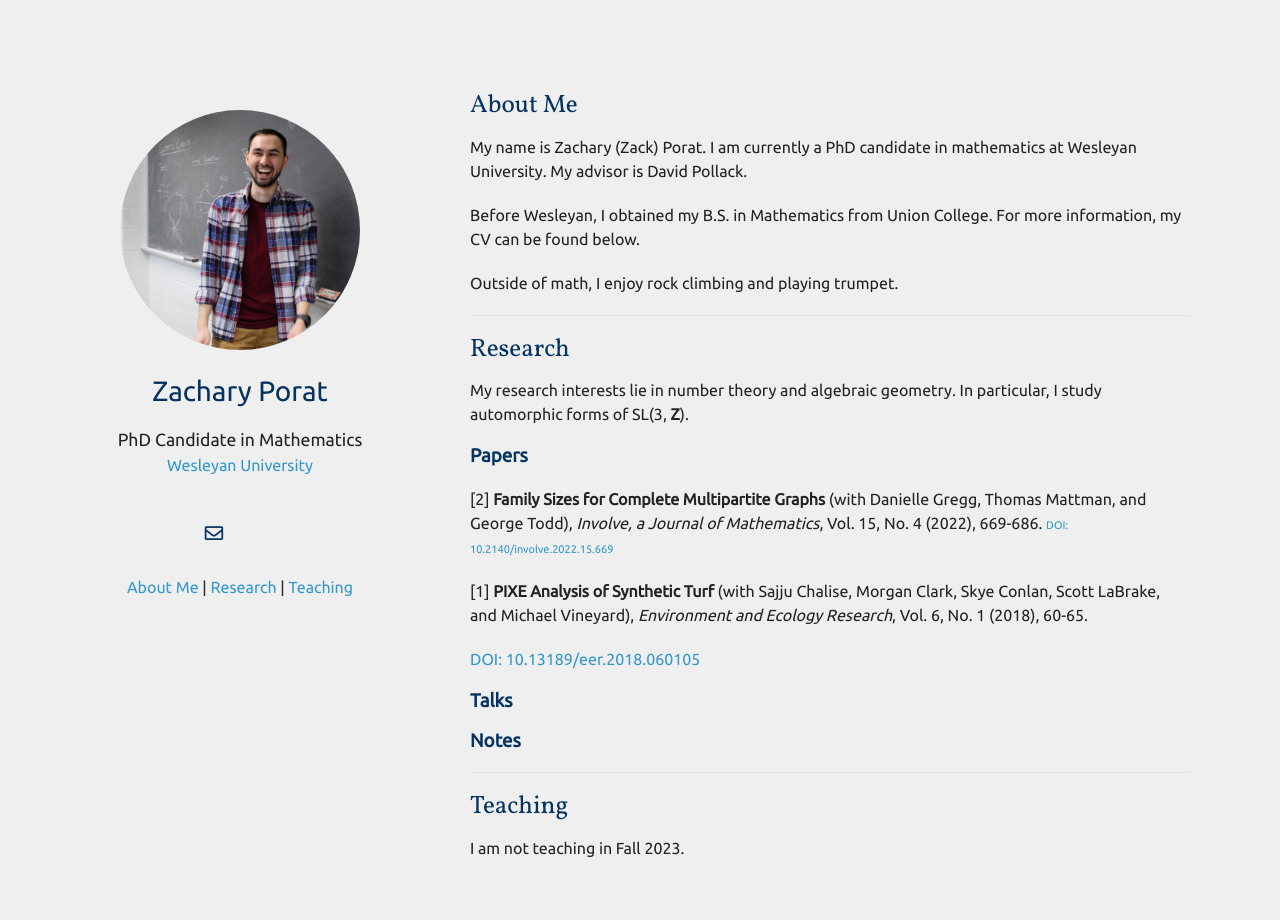
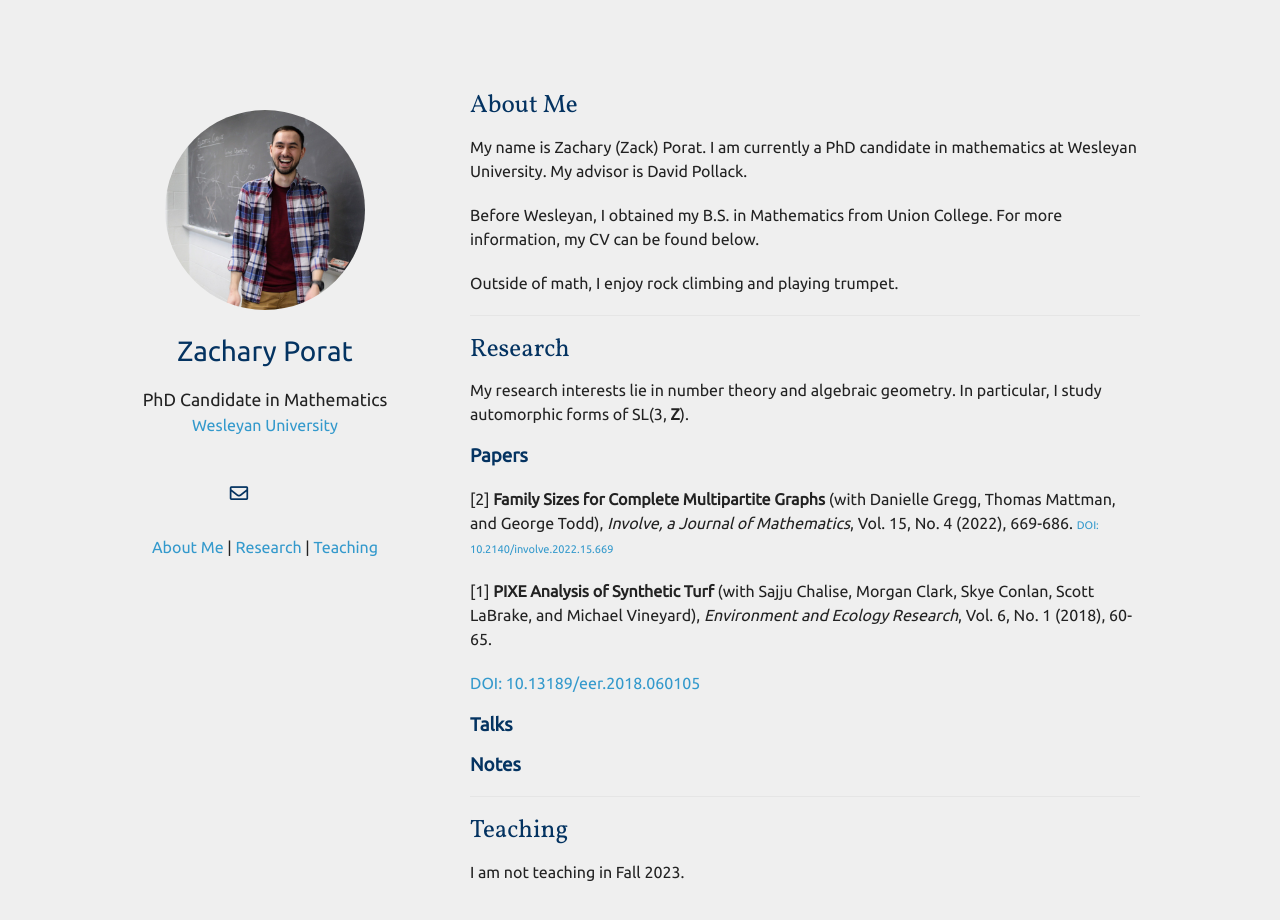
Before and after one commit to zporat/zporat.github.io, a Jekyll site: the page built from index.md, in a window 1280 px wide and 978 px high. Shown: the top 920 px of the window. Built offline with Jekyll 4.4.1, drawn with Linux system fonts in a browser that asks for light colours; nearby versions of some CDN libraries; a style sheet for code colours, icons or effects is not loaded; our own code applies the rules of GitHub Pages for plain Markdown files.

Commit message:
Update minimal-light-no-dark-mode.scss

```diff
--- a/_sass/minimal-light-no-dark-mode.scss
+++ b/_sass/minimal-light-no-dark-mode.scss
@@ -233,7 +233,7 @@ a:hover small {
 }
 
 .wrapper {
-  width:1100px;
+  width:1000px;
   margin:0 auto;
 }
 
@@ -283,7 +283,7 @@ img {
 }
 
 header {
-  width:300px;
+  width:250px;
   float:left;
   position:fixed;
   -webkit-font-smoothing:subpixel-antialiased;
@@ -351,7 +351,7 @@ header ul a strong {
 }
 
 section {
-  width:720px;
+  width:670px;
   float:right;
   padding-top:2.0em;
   padding-bottom:50px;
```
